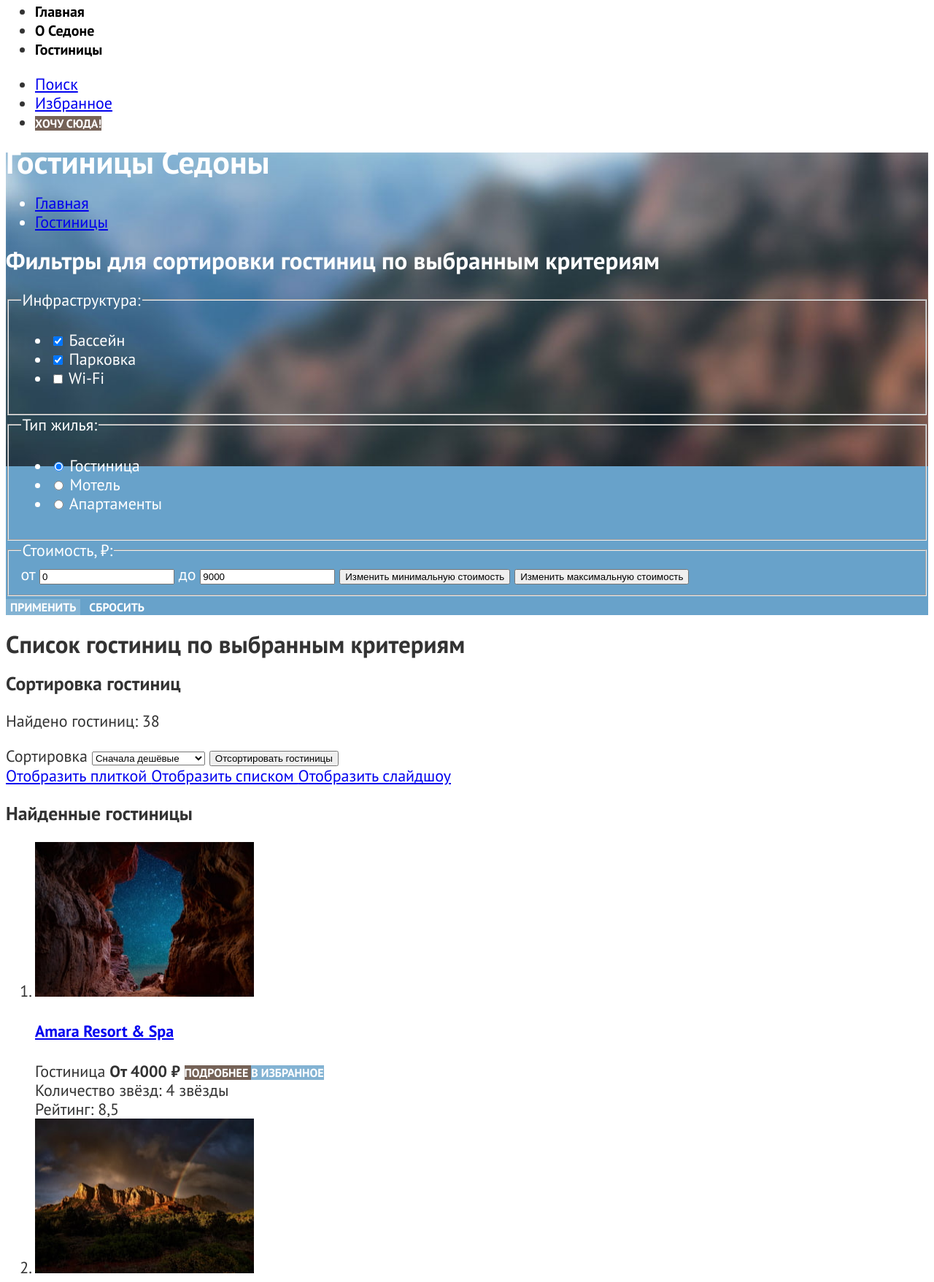
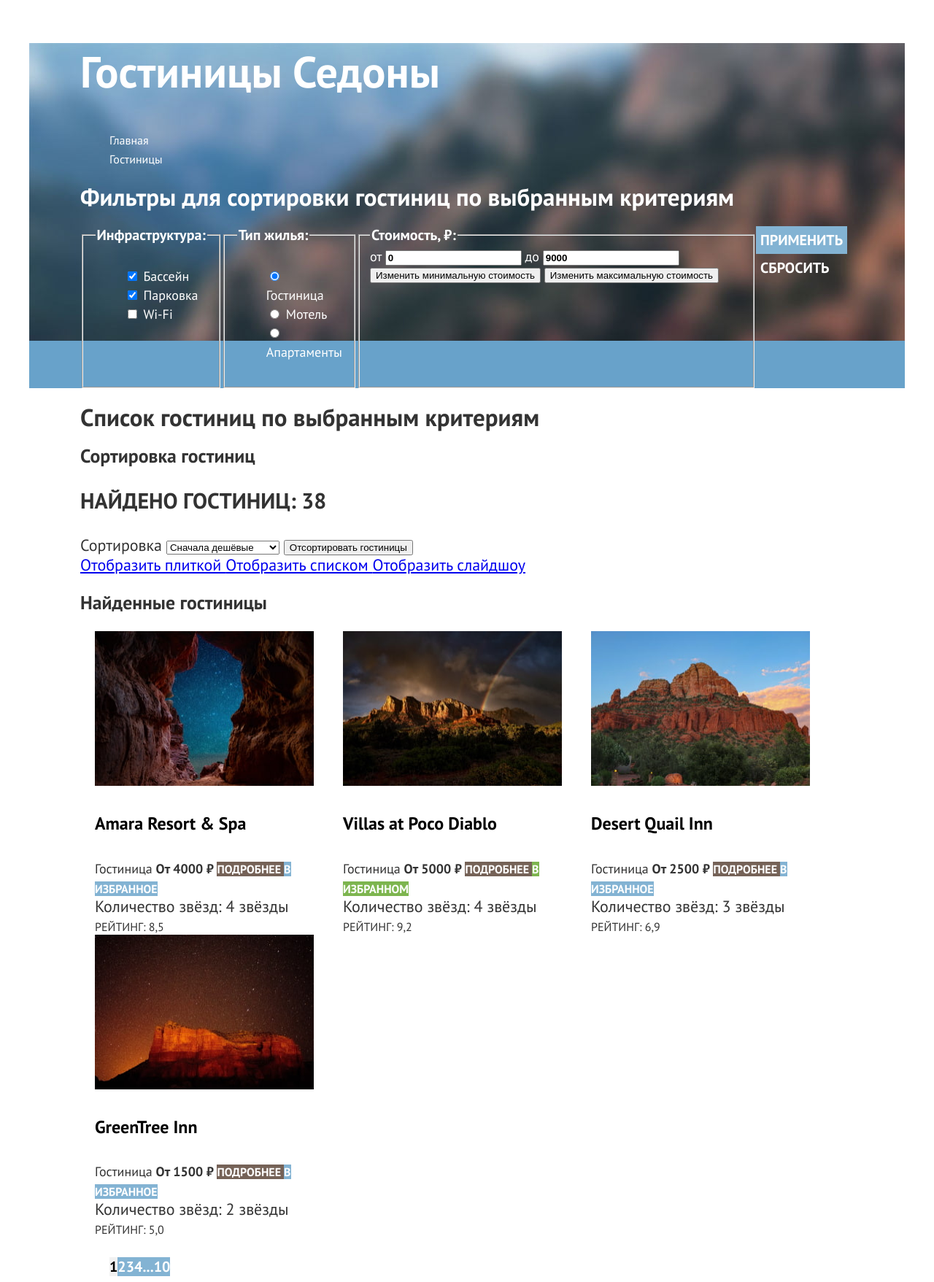
Before and after one commit to htmlacademy-htmlcss/1766081-sedona-35, a plain HTML site: page catalog.html in a window 1280 px wide. Shown: the part 103-1860 px from the top of the page at 73% size. Drawn offline with Linux system fonts and the light colour scheme.

Commit message:
Сетка крупных блоков на флексах

```diff
--- a/catalog.html
+++ b/catalog.html
@@ -260,7 +260,7 @@
             <!-- 1 гостиница -->
             <li class="hotels-item">
               <div class="hotels-card">
-                <a class="hotels-card-link" href="#">
+                <a class="hotels-link" href="#">
                   <img class="hotels-image" src="images/catalog/hotel-amara-resort-and-spa.jpg" width="300" height="212" alt="Фото гостиницы">
                   <h4 class="hotels-title">
                     Amara Resort & Spa
@@ -292,7 +292,7 @@
             <!-- 2 гостиница -->
             <li class="hotels-item">
               <div class="hotels-card">
-                <a class="hotels-card-link" href="#">
+                <a class="hotels-link" href="#">
                   <img class="hotels-image" src="images/catalog/hotel-villas-at-poco-diablo.jpg" width="300" height="212" alt="Фото гостиницы">
                   <h4 class="hotels-title">
                     Villas at Poco Diablo
@@ -324,7 +324,7 @@
             <!-- 3 гостиница -->
             <li class="hotels-item">
               <div class="hotels-card">
-                <a class="hotels-card-link" href="#">
+                <a class="hotels-link" href="#">
                   <img class="hotels-image" src="images/catalog/hotel-desert-quail-inn.jpg" width="300" height="212" alt="Фото гостиницы">
                   <h4 class="hotels-title">
                     Desert Quail Inn
@@ -356,7 +356,7 @@
             <!-- 4 гостиница -->
             <li class="hotels-item">
               <div class="hotels-card">
-                <a class="hotels-card-link" href="#">
+                <a class="hotels-link" href="#">
                   <img class="hotels-image" src="images/catalog/hotel-greentree-inn.jpg" width="300" height="212" alt="Фото гостиницы">
                   <h4 class="hotels-title">
                     GreenTree Inn
@@ -386,11 +386,6 @@
             </li>
 
           </ol>
-
-          <!-- Кнопка каталога -->
-          <button class="button button-more" type="button">
-            Загрузить ещё
-          </button>
 
           <!-- Пагинация -->
           <ol class="pagination-list">
--- a/styles/styles.css
+++ b/styles/styles.css
@@ -18,6 +18,10 @@
 
 /* Основное */
 
+html {
+  height: 100%;
+}
+
 body {
   font-family: "PT Sans", sans-serif;
   font-size: 22px;
@@ -25,6 +29,15 @@ body {
   color: #333333;
   background-color: #FFFFFF;
   text-align: center;
+  margin: 0 auto;
+  display: flex;
+  flex-direction: column;
+  min-height: 100%;
+  width: 1200px;
+}
+
+.main-container {
+  flex-grow: 1;
 }
 
 .main-catalog {
@@ -39,36 +52,12 @@ body {
   line-height: 36px;
 }
 
-/* Хедер */
-
-.page-header {
-  text-align: left;
-}
-
-.navigation-link {
-  font-size: 20px;
-  line-height: 24px;
-  font-weight: 700;
-  color: #000000;
-  text-decoration: none; /* без подчёркивания */
-}
-
-/* Футер */
-
-.footer-address-phone {
-  font-size: 40px;
-  line-height: 40px;
-  font-style: normal;
-  color: #000000;
-  text-decoration: none; /* без подчёркивания */
-}
-
 /* Кнопки */
 
 .button {
   font-family: inherit;
-  font-size: 16px;
-  line-height: 20px;
+  font-size: 20px;
+  line-height: 36px;
   font-weight: 700;
   text-align: center;
   color: #FFFFFF;
@@ -90,10 +79,74 @@ body {
   background-color: transparent;
 }
 
-.find-hotel-button {
+/* Хедер */
+
+.page-header {
+  text-align: left;
+  display: flex;
+}
+
+.header-logo {
+  margin-left: 70px;
+  margin-right: 28px;
+}
+
+.main-navigation {
+  display: flex;
+  width: 892px;
+  padding-left: 28px;
+  padding-right: 70px;
+}
+
+.navigation-list {
+  width: 500px;
+}
+
+.navigation-user {
+  width: 268px;
+  margin-left: auto;
+}
+
+.navigation-link {
   font-size: 20px;
-  line-height: 36px;
+  line-height: 24px;
+  font-weight: 700;
+  color: #000000;
+  text-decoration: none; /* без подчёркивания */
 }
+
+.navigation-button {
+  font-size: 16px;
+  line-height: 20px;
+}
+
+/* Футер */
+
+.page-footer {
+  width: 1060px;
+  padding-left: 70px;
+  padding-right: 70px;
+  display: flex;
+}
+
+.social-list {
+  margin-right: auto;
+}
+
+.footer-address-phone {
+  width: 400px;
+  font-size: 40px;
+  line-height: 40px;
+  font-style: normal;
+  color: #000000;
+  text-decoration: none; /* без подчёркивания */
+}
+
+.htmlacademy-link {
+  margin-left: auto;
+}
+
+/* ГЛАВНАЯ */
 
 /* Приветствие */
 
@@ -118,7 +171,24 @@ body {
   line-height: 36px;
 }
 
+/* Блоки преимуществ */
+
+.advantages-list {
+  display: flex;
+  flex-wrap: wrap;
+  list-style: none;
+  margin: 0;
+  padding: 0;
+}
+
+.advantages-item {
+  display: flex;
+}
+
 .advantages-reason {
+  width: 230px;
+  padding-left: 85px;
+  padding-right: 85px;
   font-size: 18px;
   line-height: 21px;
   background-color: rgba(131, 179, 211, 0.12);
@@ -145,25 +215,39 @@ body {
   color: #FFFFFF
 }
 
+/* Блоки фич */
+
+.features-list {
+  display: flex;
+  flex-wrap: wrap;
+  list-style: none;
+  margin: 0;
+  padding: 0;
+}
+
 .features-item {
+  width: 230px;
+  padding-left: 85px;
+  padding-right: 85px;
   font-size: 18px;
   line-height: 21px;
   background-color: rgba(131, 179, 211, 0.12);
+  background-repeat: no-repeat;
 }
 
 .features-housing {
-  background-image: url("../images/index/svg/housing.svg");
+  background-image: url("../images/index/svg/features-housing.svg");
   background-repeat: no-repeat;
 }
 
 .features-food {
   background-color:#FFFFFF;
-  background-image: url("../images/index/svg/food.svg");
+  background-image: url("../images/index/svg/features-food.svg");
   background-repeat: no-repeat;
 }
 
 .features-souvenir {
-  background-image: url("../images/index/svg/souvenir.svg");
+  background-image: url("../images/index/svg/features-souvenir.svg");
   background-repeat: no-repeat;
 }
 
@@ -171,6 +255,9 @@ body {
 
 .subscribe {
   text-align: center;
+  width: 684px;
+  padding-left: 258px;
+  padding-right: 258px;
 }
 
 .subscribe-index {
@@ -185,7 +272,12 @@ body {
   color: #FFFFFF;
 }
 
-/* Фильтры каталога */
+/* КАТАЛОГ */
+
+.catalog-header-title {
+  font-size: 60px;
+  line-height: 78px;
+}
 
 .catalog-container {
   background-color: #68A2CA;
@@ -194,4 +286,121 @@ body {
   background-size: 100% auto;
   background-repeat: no-repeat;
   text-align: left;
+  padding-left: 70px;
+  padding-right: 70px;
 }
+
+/* Хлебные крошки */
+
+.breadcrumbs {
+  list-style: none;
+}
+
+.breadcrumbs-link {
+  font-size: 16px;
+  line-height: 21px;
+  color: #FFFFFF;
+  text-decoration: none;
+}
+
+/* Фильтры */
+
+.catalog-filter-form {
+  display: flex;
+}
+
+.filter-list {
+  list-style: none;
+}
+
+.filter-title {
+  font-weight: 700;
+  font-size: 20px;
+  line-height: 24px;
+}
+
+.control-label {
+  font-size: 18px;
+  line-height: 23px;
+}
+
+/* Слайдер */
+
+.filter-price {
+  font-size: 18px;
+  line-height: 24px;
+}
+
+.filter-input {
+  font-weight: 700;
+}
+
+/* Список гостиниц */
+
+.catalog-content {
+  width: 1060px;
+  padding-left: 70px;
+  padding-right: 70px;
+}
+
+.search-result {
+  font-size: 30px;
+  line-height: 36px;
+  font-weight: 700;
+  text-transform: uppercase;
+}
+
+.hotels-list {
+  display: flex;
+  flex-wrap: wrap;
+  list-style: none;
+  margin: 0;
+  padding: 0;
+}
+
+/* Карточка гостиницы */
+
+.hotels-card {
+  width: 300px;
+  padding-left: 20px;
+  padding-right: 20px;
+}
+
+.hotels-description {
+  font-size: 18px;
+  line-height: 21px;
+}
+
+.hotels-price {
+  font-size: 18px;
+  line-height: 21px;
+}
+
+.hotels-link {
+  font-size: 24px;
+  line-height: 28px;
+  color: #000000;
+  text-decoration: none;
+}
+
+.hotels-rating {
+  font-size: 16px;
+  line-height: 20px;
+  text-transform: uppercase;
+}
+
+.hotels-button {
+  font-size: 16px;
+  line-height: 20px;
+}
+
+/* Пагинация */
+.pagination-list {
+  list-style: none;
+  display: flex;
+}
+
+.pagination-current {
+  color: #000000;
+  background-color: #F2F2F2;
+}
```
